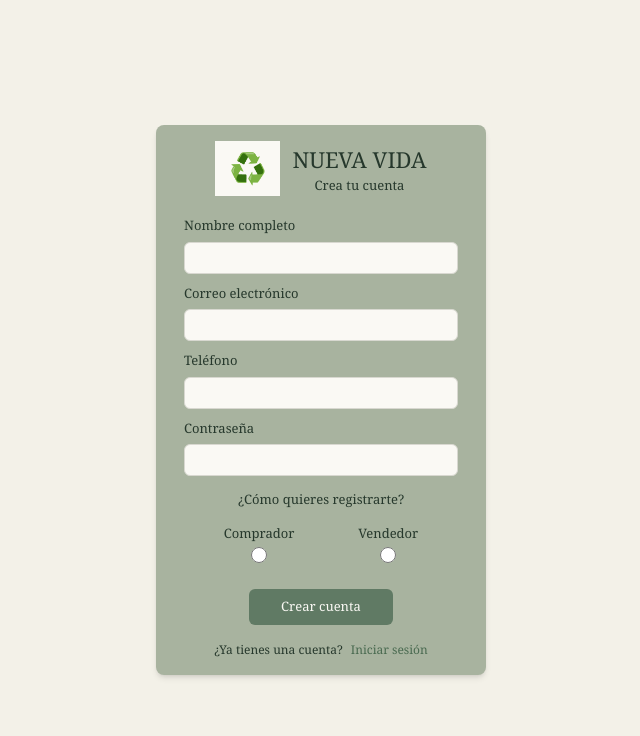
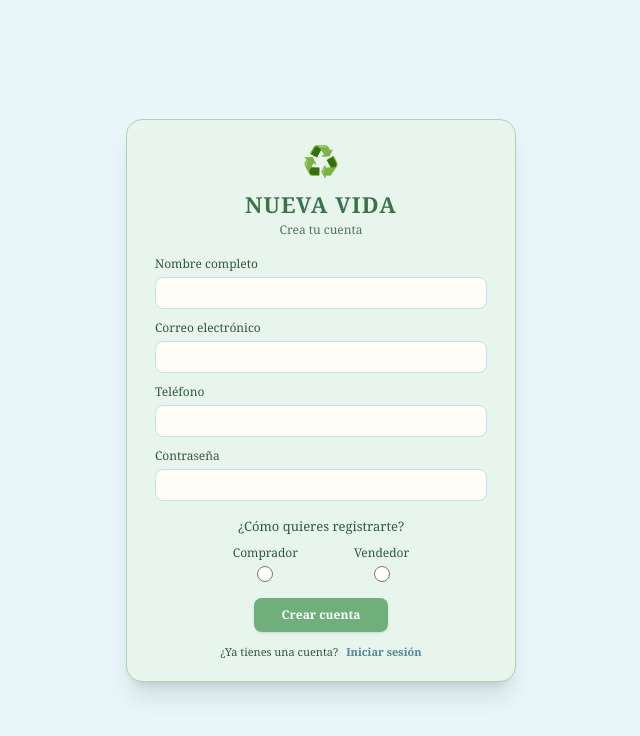
Before and after one commit to cesitarah/Proyecto-Reciclaje, a Next.js app: page /registro in a window 1280 px wide. Shown: the top 736 px of the page, without its empty margins (319-959 px from the left). Built offline with nearby package versions, Linux system fonts and the light colour scheme.

Commit message:
Actualizacion del registro

```diff
--- a/app/registro/page.tsx
+++ b/app/registro/page.tsx
@@ -45,7 +45,6 @@ export default function Register() {
       setTelefono("");
       setContrasena("");
       setTipoUsuario("");
-
     } catch (error) {
       console.error(error);
       setMensaje("Error de conexión con el servidor.");
@@ -53,45 +52,41 @@ export default function Register() {
   };
 
   return (
-    <main className="min-h-screen w-full flex items-center justify-center bg-[#F3F1E8] py-6">
+    <main className="min-h-screen w-full flex items-center justify-center bg-[#E8F6FA] px-4 py-5">
 
-      <div className="w-[330px] rounded-lg bg-[#A8B39F] px-7 py-4 shadow-md">
+      {/* ================= CUADRO PRINCIPAL ================= */}
+      <div className="w-full max-w-[390px] rounded-2xl bg-[#E8F5EC] px-7 py-5 shadow-xl border border-[#A8D5BA]">
 
-        {/* LOGO Y TITULO */}
-        <div className="flex justify-center mb-5">
+        {/* ================= LOGO Y TÍTULO ================= */}
+        <div className="flex flex-col items-center mb-4">
 
-          <div className="flex items-center gap-3">
-
-            {/* LOGO */}
-            <div className="w-[65px] h-[55px] bg-[#FAF9F4] flex items-center justify-center">
-              <span className="text-3xl">
+          {/* ICONO */}
+          <div className="flex h-11 w-11 items-center justify-center">
+            <span className="text-[30px] leading-none">
               ♻️
             </span>
           </div>
 
-            {/* NOMBRE */}
-            <div>
-              <h1 className="text-[22px] font-serif text-[#26382C]">
+          {/* TÍTULO */}
+          <h1 className="mt-1 text-[22px] font-serif font-bold tracking-wider text-[#39734A]">
             NUEVA VIDA
           </h1>
 
-              <p className="text-[13px] font-serif text-[#26382C] text-center">
+          {/* SUBTÍTULO */}
+          <p className="text-[12px] font-serif text-[#4F7560]">
             Crea tu cuenta
           </p>
-            </div>
 
         </div>
 
-        </div>
-
-        {/* FORMULARIO */}
+        {/* ================= FORMULARIO ================= */}
         <form
-          className="flex flex-col gap-1.5"
+          className="flex flex-col"
           onSubmit={handleRegistro}
         >
 
-          {/* NOMBRE COMPLETO */}
-          <label className="text-[13px] font-serif text-[#26382C]">
+          {/* NOMBRE */}
+          <label className="text-[12px] font-serif text-[#31583D]">
             Nombre completo
           </label>
 
@@ -99,11 +94,26 @@ export default function Register() {
             type="text"
             value={nombre}
             onChange={(e) => setNombre(e.target.value)}
-            className="w-full h-8 rounded-md bg-[#FAF9F4] px-3 text-[#26382C] outline-none border border-[#D8D8D0] focus:border-[#607A64]"
+            className="
+              mt-1
+              h-8
+              w-full
+              rounded-lg
+              border
+              border-[#B9E6F2]
+              bg-[#FFFDF5]
+              px-3
+              text-[12px]
+              text-[#31583D]
+              outline-none
+              focus:border-[#6FAF7B]
+              focus:ring-1
+              focus:ring-[#B9E6F2]
+            "
           />
 
-          {/* CORREO ELECTRÓNICO */}
-          <label className="text-[13px] font-serif text-[#26382C] mt-1">
+          {/* CORREO */}
+          <label className="mt-2.5 text-[12px] font-serif text-[#31583D]">
             Correo electrónico
           </label>
 
@@ -111,11 +121,26 @@ export default function Register() {
             type="email"
             value={correo}
             onChange={(e) => setCorreo(e.target.value)}
-            className="w-full h-8 rounded-md bg-[#FAF9F4] px-3 text-[#26382C] outline-none border border-[#D8D8D0] focus:border-[#607A64]"
+            className="
+              mt-1
+              h-8
+              w-full
+              rounded-lg
+              border
+              border-[#B9E6F2]
+              bg-[#FFFDF5]
+              px-3
+              text-[12px]
+              text-[#31583D]
+              outline-none
+              focus:border-[#6FAF7B]
+              focus:ring-1
+              focus:ring-[#B9E6F2]
+            "
           />
 
           {/* TELÉFONO */}
-          <label className="text-[13px] font-serif text-[#26382C] mt-1">
+          <label className="mt-2.5 text-[12px] font-serif text-[#31583D]">
             Teléfono
           </label>
 
@@ -123,11 +148,26 @@ export default function Register() {
             type="tel"
             value={telefono}
             onChange={(e) => setTelefono(e.target.value)}
-            className="w-full h-8 rounded-md bg-[#FAF9F4] px-3 text-[#26382C] outline-none border border-[#D8D8D0] focus:border-[#607A64]"
+            className="
+              mt-1
+              h-8
+              w-full
+              rounded-lg
+              border
+              border-[#B9E6F2]
+              bg-[#FFFDF5]
+              px-3
+              text-[12px]
+              text-[#31583D]
+              outline-none
+              focus:border-[#6FAF7B]
+              focus:ring-1
+              focus:ring-[#B9E6F2]
+            "
           />
 
           {/* CONTRASEÑA */}
-          <label className="text-[13px] font-serif text-[#26382C] mt-1">
+          <label className="mt-2.5 text-[12px] font-serif text-[#31583D]">
             Contraseña
           </label>
 
@@ -135,20 +175,35 @@ export default function Register() {
             type="password"
             value={contrasena}
             onChange={(e) => setContrasena(e.target.value)}
-            className="w-full h-8 rounded-md bg-[#FAF9F4] px-3 text-[#26382C] outline-none border border-[#D8D8D0] focus:border-[#607A64]"
+            className="
+              mt-1
+              h-8
+              w-full
+              rounded-lg
+              border
+              border-[#B9E6F2]
+              bg-[#FFFDF5]
+              px-3
+              text-[12px]
+              text-[#31583D]
+              outline-none
+              focus:border-[#6FAF7B]
+              focus:ring-1
+              focus:ring-[#B9E6F2]
+            "
           />
 
-          {/* TIPO DE USUARIO */}
-          <p className="text-center text-[13px] font-serif text-[#26382C] mt-2">
+          {/* ================= TIPO DE USUARIO ================= */}
+          <p className="mt-4 text-center text-[13px] font-serif text-[#31583D]">
             ¿Cómo quieres registrarte?
           </p>
 
-          <div className="flex justify-center gap-16 mt-2">
+          <div className="mt-2 flex justify-center gap-14">
 
             {/* COMPRADOR */}
-            <label className="flex flex-col items-center cursor-pointer">
+            <label className="flex cursor-pointer flex-col items-center">
 
-              <span className="text-[13px] font-serif text-[#26382C]">
+              <span className="text-[12px] font-serif text-[#31583D]">
                 Comprador
               </span>
 
@@ -158,15 +213,15 @@ export default function Register() {
                 value="Comprador"
                 checked={tipoUsuario === "Comprador"}
                 onChange={(e) => setTipoUsuario(e.target.value)}
-                className="mt-1 w-4 h-4 accent-[#607A64]"
+                className="mt-1 h-4 w-4 accent-[#6FAF7B]"
               />
 
             </label>
 
             {/* VENDEDOR */}
-            <label className="flex flex-col items-center cursor-pointer">
+            <label className="flex cursor-pointer flex-col items-center">
 
-              <span className="text-[13px] font-serif text-[#26382C]">
+              <span className="text-[12px] font-serif text-[#31583D]">
                 Vendedor
               </span>
 
@@ -176,44 +231,57 @@ export default function Register() {
                 value="Vendedor"
                 checked={tipoUsuario === "Vendedor"}
                 onChange={(e) => setTipoUsuario(e.target.value)}
-                className="mt-1 w-4 h-4 accent-[#607A64]"
+                className="mt-1 h-4 w-4 accent-[#6FAF7B]"
               />
 
             </label>
 
           </div>
 
-          {/* BOTÓN CREAR CUENTA */}
-          <div className="flex justify-center mt-5">
+          {/* ================= BOTÓN ================= */}
+          <div className="mt-4 flex justify-center">
 
             <button
               type="submit"
-              className="bg-[#607A64] hover:bg-[#506653] text-[#FAF9F4] rounded-md px-8 py-2 font-serif text-[13px] transition-colors"
+              className="
+                rounded-lg
+                bg-[#6FAF7B]
+                px-7
+                py-2
+                font-serif
+                text-[12px]
+                font-semibold
+                text-white
+                shadow-sm
+                transition
+                hover:bg-[#5F9E6B]
+                active:scale-95
+              "
             >
               Crear cuenta
             </button>
 
           </div>
 
-          {/* MENSAJE */}
+          {/* ================= MENSAJE ================= */}
           {mensaje && (
-            <p className="mt-3 text-center text-[12px] font-serif text-[#26382C]">
+            <p className="mt-2 text-center text-[11px] font-serif text-[#39734A]">
               {mensaje}
             </p>
           )}
 
         </form>
 
-        {/* VOLVER AL LOGIN */}
-        <div className="flex justify-center items-center gap-2 mt-4 text-[12px] font-serif">
+        {/* ================= LOGIN ================= */}
+        <div className="mt-3 flex items-center justify-center gap-2 text-[11px] font-serif">
 
-          <span className="text-[#26382C]">
+          <span className="text-[#31583D]">
             ¿Ya tienes una cuenta?
           </span>
 
           <Link
             href="/login"
-            className="text-[#496A50] hover:text-[#304A36]"
+            className="font-semibold text-[#4C8A91] hover:text-[#326A70]"
           >
             Iniciar sesión
           </Link>
```
Lines whose indentation alone changed are shown as unchanged.
